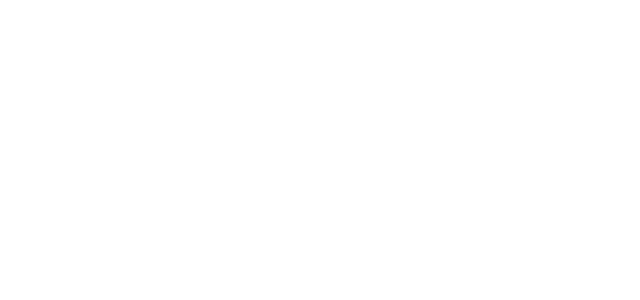
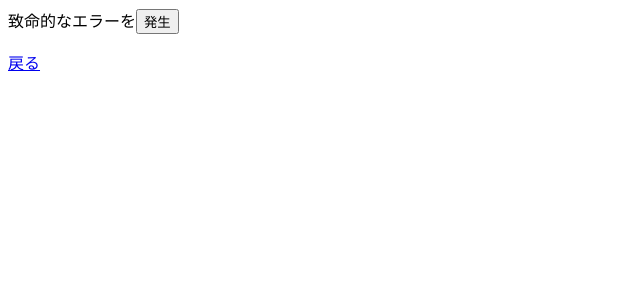
Before and after one commit to nanzejiangcheng4/error-basic, a Nuxt app: page /errorHandlerFatal in a window 1280 px wide. Before the commit this address had no page. Shown: the top 300 px of the page, without its empty margins (0-640 px from the left). Built offline with nearby package versions, Linux system fonts and the light colour scheme.

Commit message:
擬似fatalエラーの実装、カスタムエラー画面の実装

```diff
--- /dev/null
+++ b/components/ErrorGeneratorFatal.vue
@@ -0,0 +1,14 @@
+<script setup lang="ts">
+const onThrowsErrorClick = (): void => {
+  throw createError({
+    message: "致命的な擬似エラー発生",
+    fatal: true,
+  });
+};
+</script>
+
+<template>
+  <section>
+    致命的なエラーを<button v-on:click="onThrowsErrorClick">発生</button>
+  </section>
+</template>
--- /dev/null
+++ b/pages/errorHandlerFatal.vue
@@ -0,0 +1,6 @@
+<template>
+  <ErrorGeneratorFatal />
+  <p>
+    <NuxtLink v-bind:to="{ name: 'index' }">戻る</NuxtLink>
+  </p>
+</template>
--- a/pages/index.vue
+++ b/pages/index.vue
@@ -10,5 +10,10 @@
         画面表示のエラー実験
       </NuxtLink>
     </li>
+    <li>
+      <NuxtLink v-bind:to="{ name: 'errorHandlerFatal' }">
+        致命的エラー発生実験
+      </NuxtLink>
+    </li>
   </ul>
 </template>
```
Also changed, not shown: error.vue (added, +23 -0 lines).
